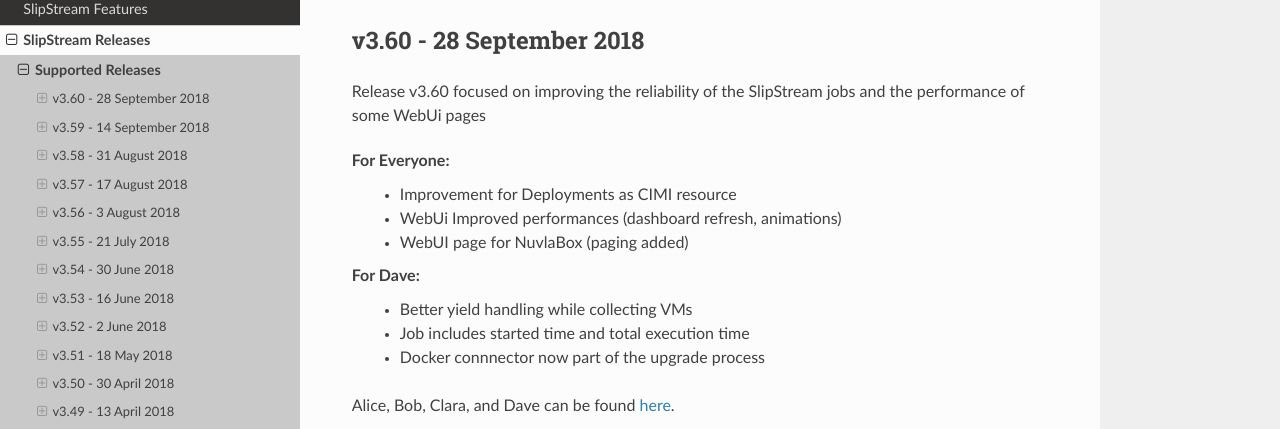
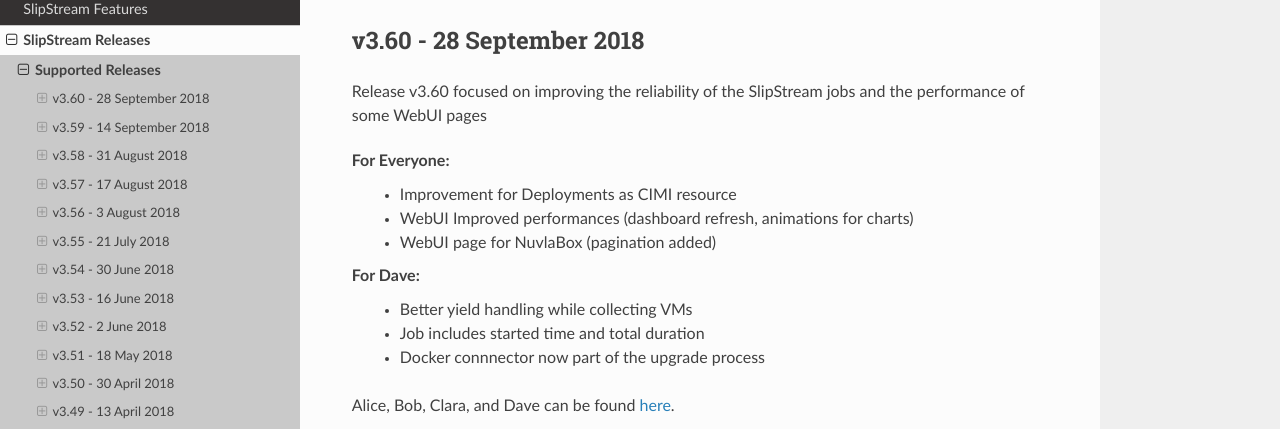
Before and after one commit to slipstream/SlipStreamDocumentation, a Sphinx documentation site: the page built from docs/release_notes/supported-releases.rst, in a window 1280 px wide and 900 px high. Shown: the part 136-565 px from the top of the window. Built offline with Sphinx 7.4.7 and the Read the Docs theme 2.0.0, drawn with Linux system fonts in a browser that asks for light colours.

Commit message:
Update supported-releases.rst

```diff
--- a/docs/release_notes/supported-releases.rst
+++ b/docs/release_notes/supported-releases.rst
@@ -5,17 +5,17 @@
 --------------------------
 
 Release v3.60 focused on improving the reliability of
-the SlipStream jobs and the performance of some WebUi pages
+the SlipStream jobs and the performance of some WebUI pages
 
 For Everyone:
  - Improvement for Deployments as CIMI resource
- - WebUi Improved performances  (dashboard refresh, animations)
- - WebUI page for NuvlaBox (paging added)
+ - WebUI Improved performances (dashboard refresh, animations for  charts)
+ - WebUI page for NuvlaBox (pagination added)
 
 
 For Dave:
  - Better yield handling while collecting VMs
- - Job includes started time and total execution time
+ - Job includes started time and total duration
  - Docker connnector now part of the upgrade process
 
 Alice, Bob, Clara, and Dave can be found
```
